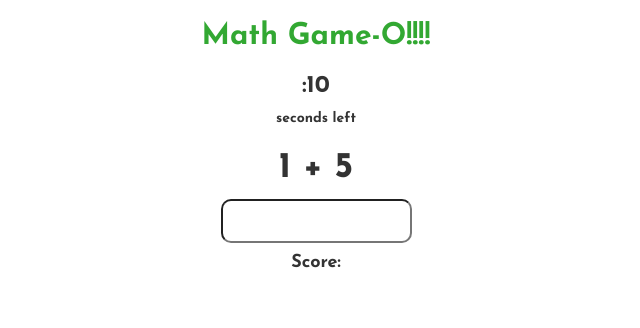
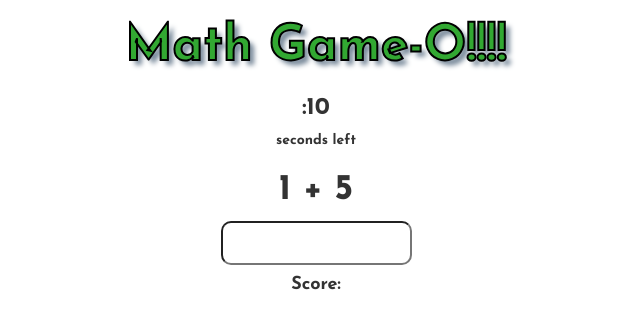
Before and after one commit to DavidLineman/math_game_o, a plain HTML site: page index.html in a window 1280 px wide. Shown: the whole page, without its empty margins (324-964 px from the left). Drawn offline with nearby package versions, Linux system fonts and the light colour scheme.

Commit message:
finished styling

```diff
--- a/style.css
+++ b/style.css
@@ -4,7 +4,11 @@ body {
 }
 
 h2 {
+  font-size: 50px;
+  text-shadow: 5px 5px 5px lightslategrey;
   color: rgb(50, 168, 50);
+  -webkit-text-stroke-width: 2px;
+    -webkit-text-stroke-color: black;
 }
 
 input {
```
